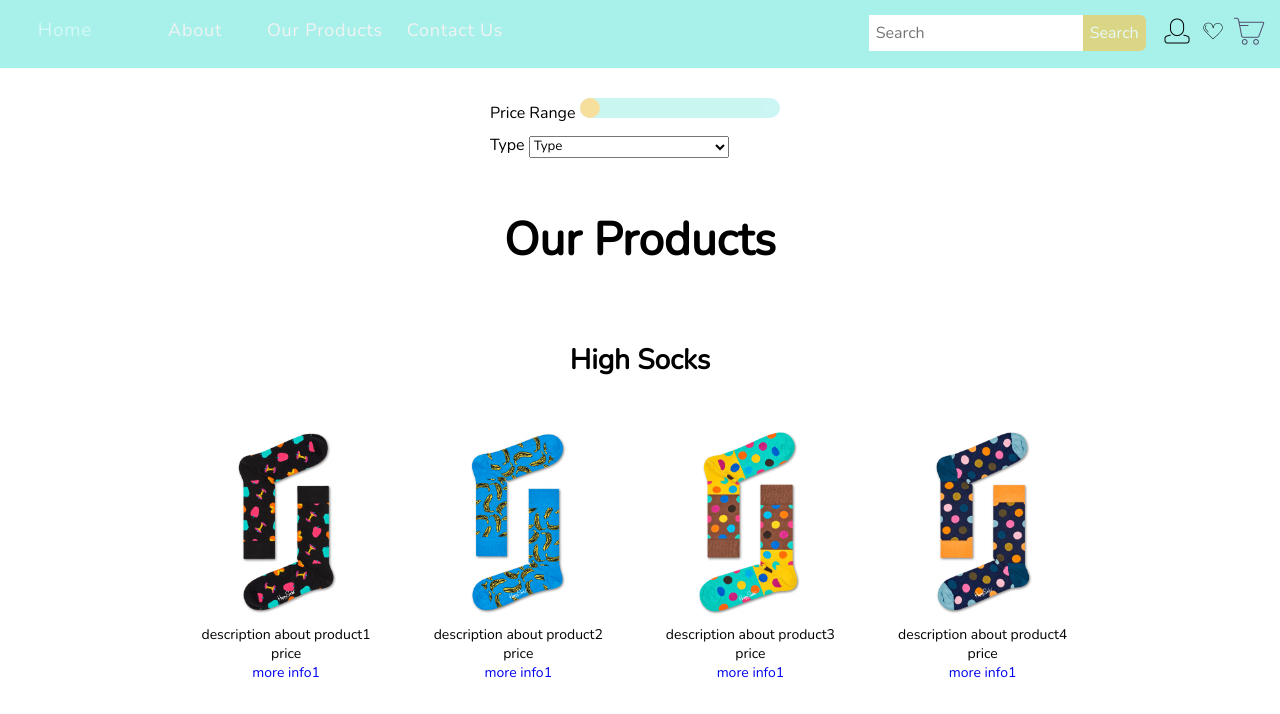
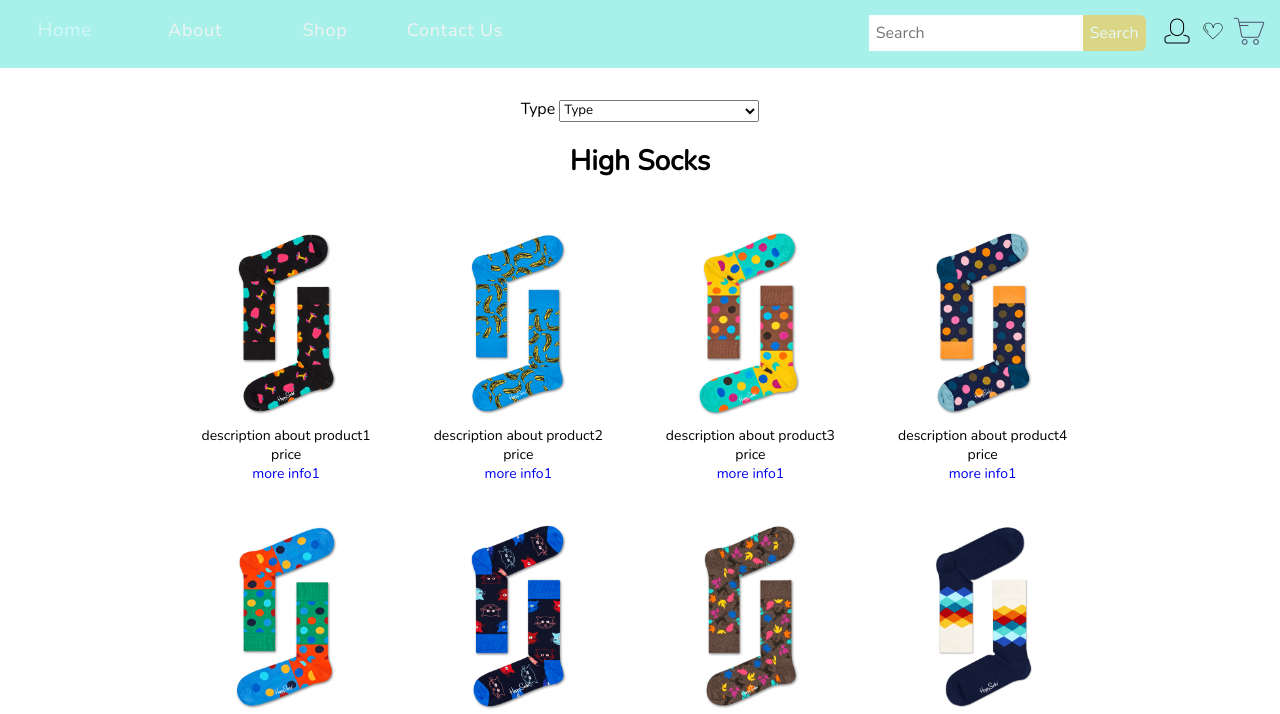
Before and after one commit to meeroslava/Crazy-Socks, a PHP site: page /html/shopNow.html in a window 1280 px wide. Shown: the top 714 px of the page. Run offline with PHP 8.4, Linux system fonts and the light colour scheme; some libraries are stand-ins or nearby versions.

Commit message:
shop page
changed 'our products' to 'shop' and deleted it from the page

```diff
--- a/css/shopnow.css
+++ b/css/shopnow.css
@@ -90,8 +90,6 @@ h2{
 }
 
 .filter > div {
-    width: 300px;
-    display: flex;
     flex-flow: column;
 }
 
--- a/html/shopNow.html
+++ b/html/shopNow.html
@@ -15,7 +15,7 @@
     <ul>
         <li><a href="index.html">Home</a></li>
         <li><a href="about.html">About</a></li>
-        <li><a href="shopNow.html">Our Products</a></li>
+        <li><a href="shopNow.html">Shop</a></li>
         <li><a href="ContactUs.html">Contact Us</a></li>
     </ul>
 
@@ -35,11 +35,7 @@
 
 <div class="filter">
 
-    <div>
-        <div class="priceRange">
-            <label>Price Range</label>
-            <input type="range" value="0" min="1" max="100" class="slider">
-        </div>
+
 
         <div id="type">
             <label> Type </label>
@@ -53,12 +49,6 @@
 
 </div>
 <main>
-
-<h1>
-    Our Products
-</h1>
-
-
 
 <div class="items">
 <div class="highSocks">
```
